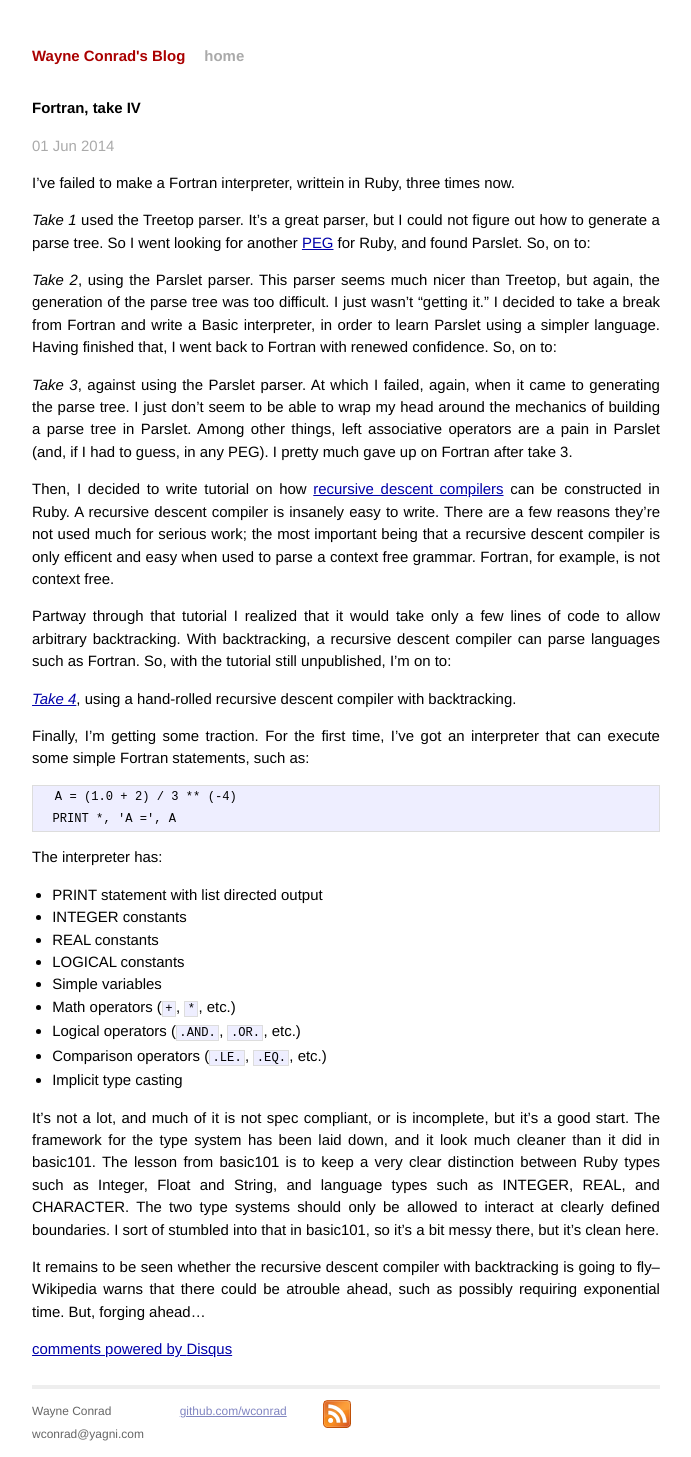
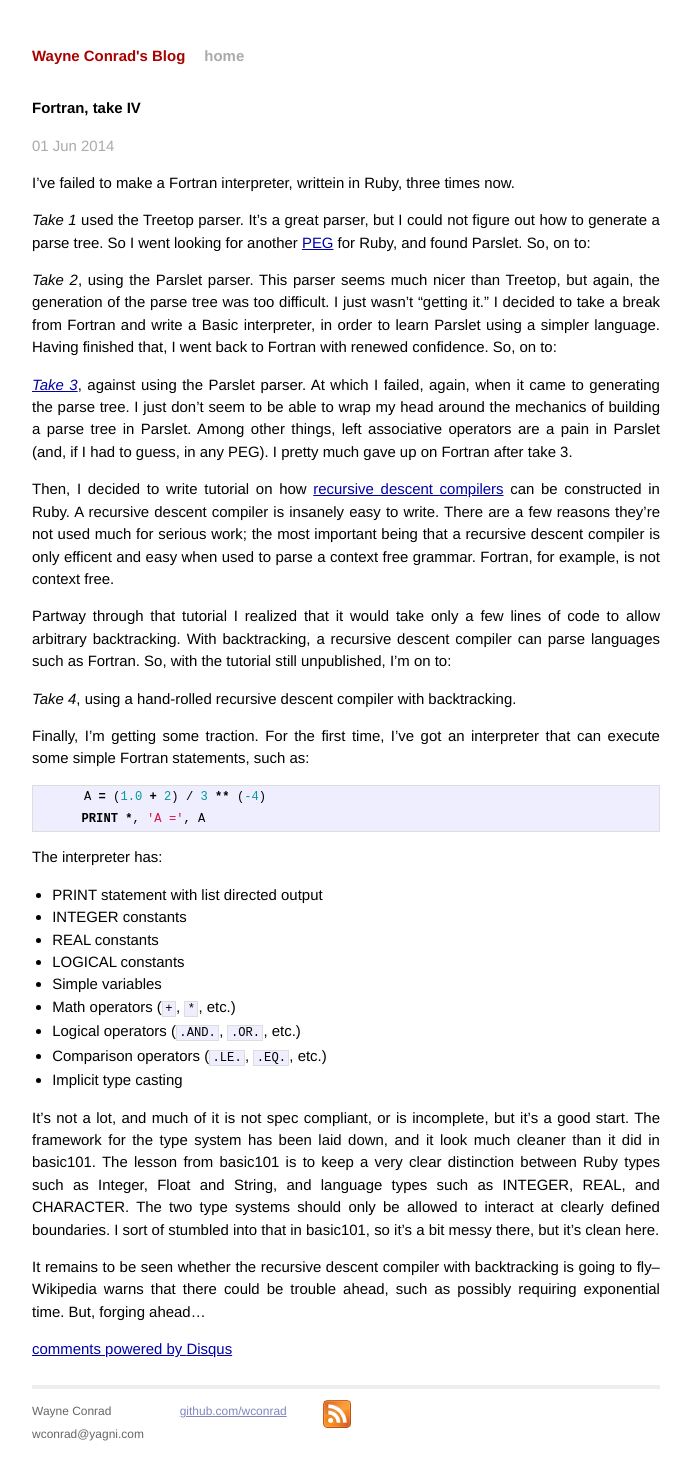
Before and after one commit to wconrad/wconrad.github.io, a Jekyll site: the page built from _posts/2014-06-01-fortran-take-4.markdown, in a window 1280 px wide. Shown: the whole page, without its empty margins (294-985 px from the left). Built offline with Jekyll 4.4.1, drawn with Linux system fonts in a browser that asks for light colours; Markdown is read by kramdown in place of the engine named in the settings; comment, search, counter and statistics services are not loaded.

Commit message:
Corrections and highlighting

```diff
--- a/_posts/2014-06-01-fortran-take-4.markdown
+++ b/_posts/2014-06-01-fortran-take-4.markdown
@@ -20,7 +20,7 @@ from Fortran and write a Basic interpreter, in order to learn Parslet
 using a simpler language.  Having finished that, I went back to
 Fortran with renewed confidence.  So, on to:
 
-_Take 3_, against using the Parslet parser.  At which I failed, again,
+[_Take 3_]({% post_url 2014-03-06-starting-fortran %}), against using the Parslet parser.  At which I failed, again,
 when it came to generating the parse tree.  I just don't seem to be
 able to wrap my head around the mechanics of building a parse tree in
 Parslet.  Among other things, left associative operators are a pain in
@@ -40,14 +40,17 @@ lines of code to allow arbitrary backtracking.  With backtracking, a
 recursive descent compiler can parse languages such as Fortran.  So,
 with the tutorial still unpublished, I'm on to:
 
-[_Take 4_]({% post_url 2014-03-06-starting-fortran %}), using a
+_Take 4_, using a
 hand-rolled recursive descent compiler with backtracking.
 
 Finally, I'm getting some traction.  For the first time, I've got an
 interpreter that can execute some simple Fortran statements, such as:
 
+{% highlight fortran %}
       A = (1.0 + 2) / 3 ** (-4)
       PRINT *, 'A =', A
+{% endhighlight %}
+
 
 The interpreter has:
 
@@ -72,5 +75,5 @@ into that in basic101, so it's a bit messy there, but it's clean here.
 
 It remains to be seen whether the recursive descent compiler with
 backtracking is going to fly--Wikipedia warns that there could be
-atrouble ahead, such as possibly requiring exponential time.  But,
+trouble ahead, such as possibly requiring exponential time.  But,
 forging ahead...
```
